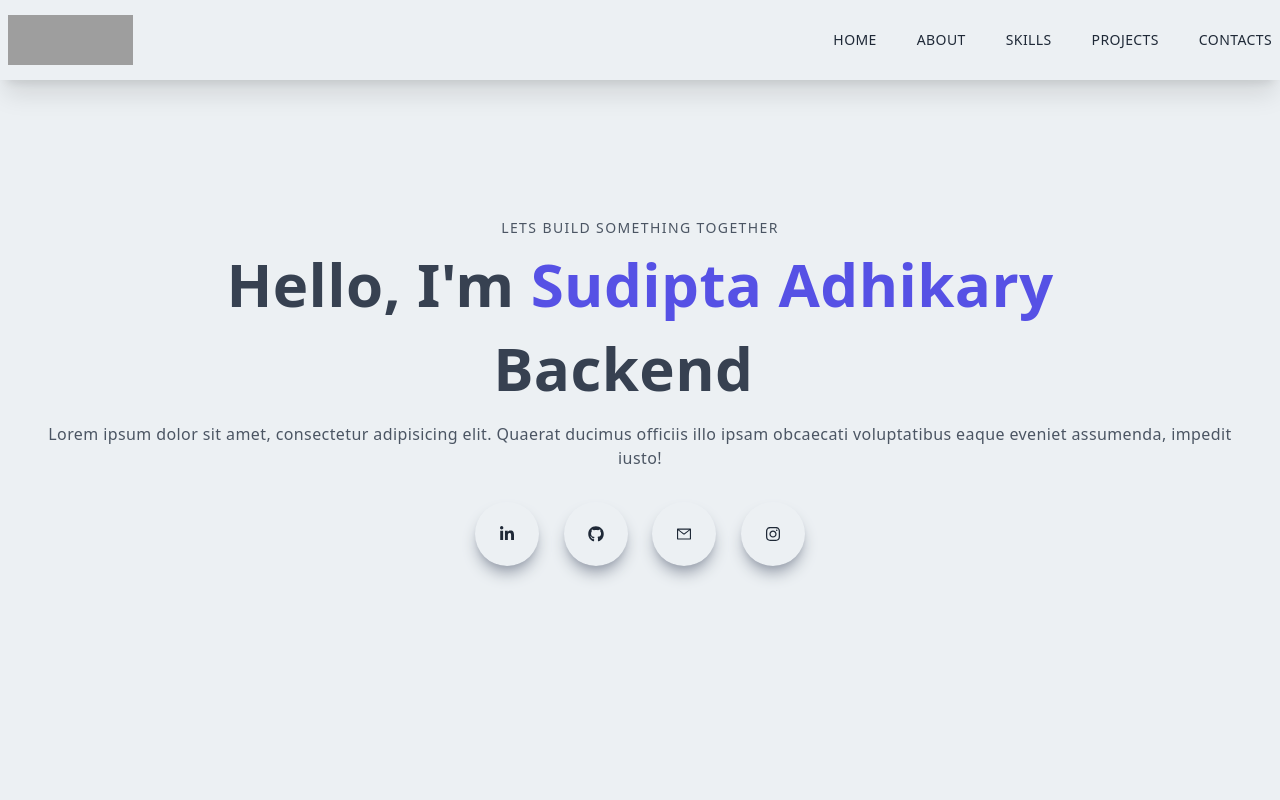
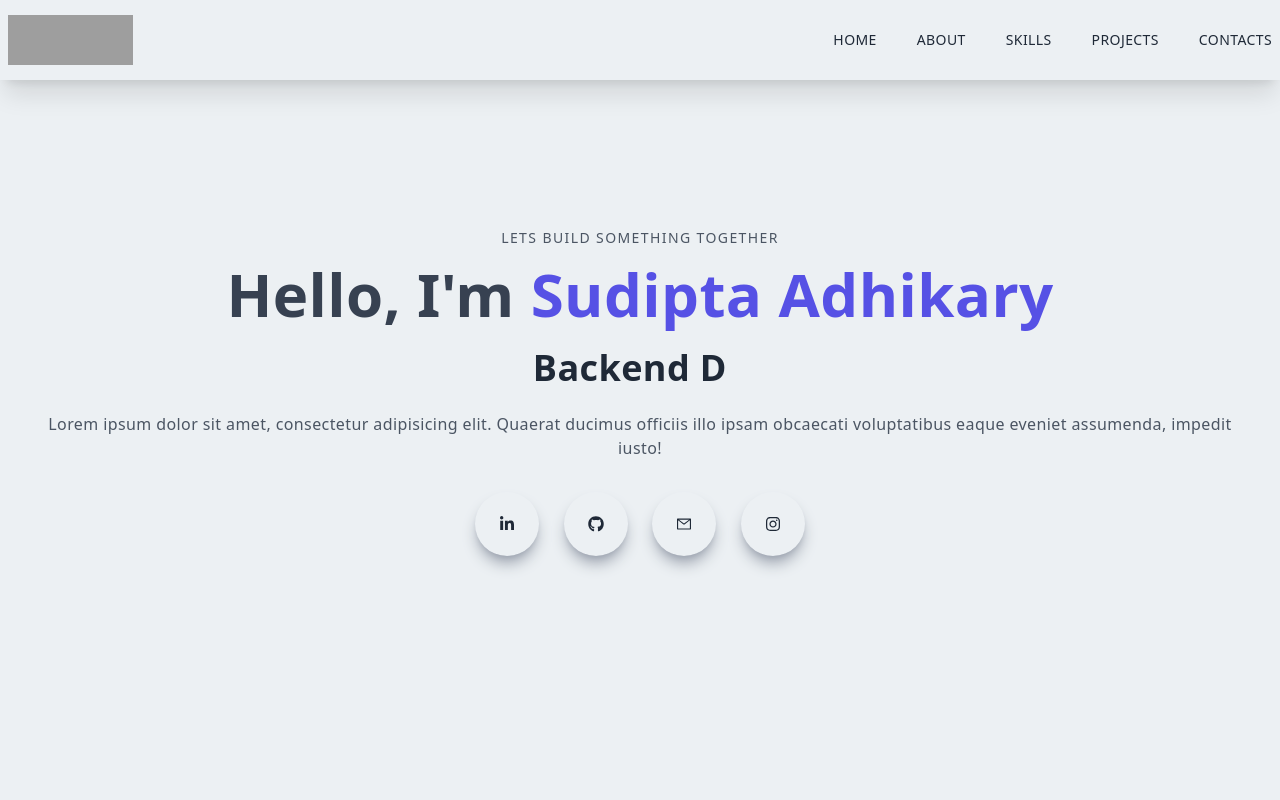
Before and after one commit to SudiptaAdhikaryJoy/my-portfolio, a Next.js app: page / in a window 1280 px wide. Shown: the top 800 px of the page. Built offline with nearby package versions, Linux system fonts and the light colour scheme; grey boxes are pictures that could not be loaded.

Commit message:
typical implement

```diff
--- a/components/Main.jsx
+++ b/components/Main.jsx
@@ -13,19 +13,19 @@ export const Main = () => {
                 <h1 className='py-4 text-gray-700'>
                     Hello, I'm <span className="text-[#5651e5]">Sudipta Adhikary</span>
                 </h1>
-                <h1 className='py-2 text-gray-700'>
+                <h2 className='py-2 text-gray-800'>
                     <Typical
                 loop={ Infinity}
                 steps={[
-                    "Full Stack Developer",
+                    "Full Stack Engineer",
                     500,
                     "MERN Stack Developer",
                     500,
-                    "Backend Stack Developer",
+                    "Backend Developer",
                     400,
                 ]}
                  />
-                    </h1>
+                    </h2>
                 <p className='py-4 text-gray-600 mx-w-[70%] m-auto'>Lorem ipsum dolor sit amet, consectetur adipisicing elit. Quaerat ducimus officiis illo ipsam obcaecati voluptatibus eaque eveniet assumenda, impedit iusto!</p>
                 <div className='flex items-center justify-between max-w-[330px] m-auto py-4'>
                     <div className='rounded-full shadow-lg shadow-gray-400 p-6 cursor-pointer hover:scale-110 ease-in duration-300'>
```
